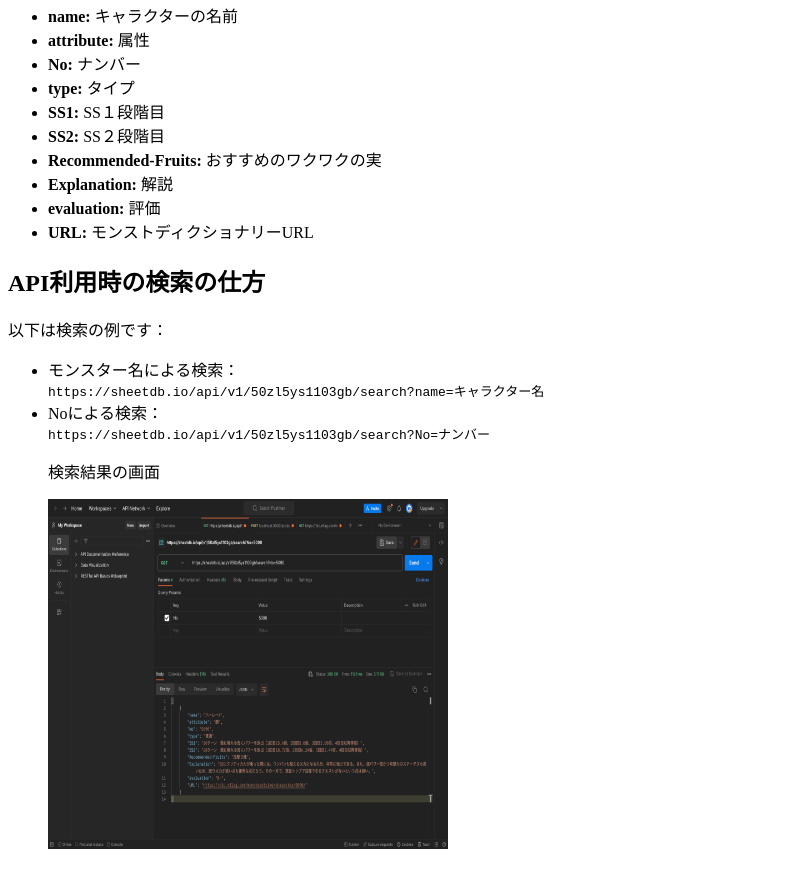
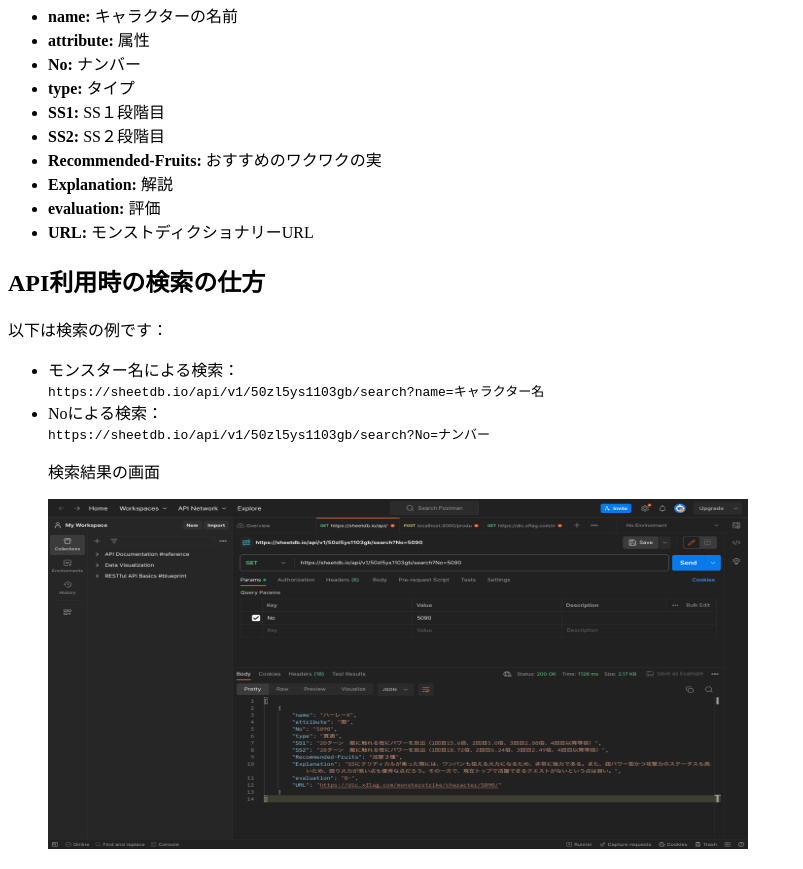
Before and after one commit to yamaguchi112/monsuto, a plain HTML site: page index.html in a window 1280 px wide. Shown: the part 320-1189 px from the top of the page, without its empty margins (0-803 px from the left). Drawn offline with Linux system fonts and the light colour scheme.

Commit message:
Update index.html

```diff
--- a/index.html
+++ b/index.html
@@ -34,5 +34,5 @@
         <li>Noによる検索：<br>
             <code>https://sheetdb.io/api/v1/50zl5ys1103gb/search?No=ナンバー</code></li>
     <p>検索結果の画面</p>
-    <img src="gamen.png" width="400" height="350">
+    <img src="gamen.png" width="700" height="350">
     </ul>
```
